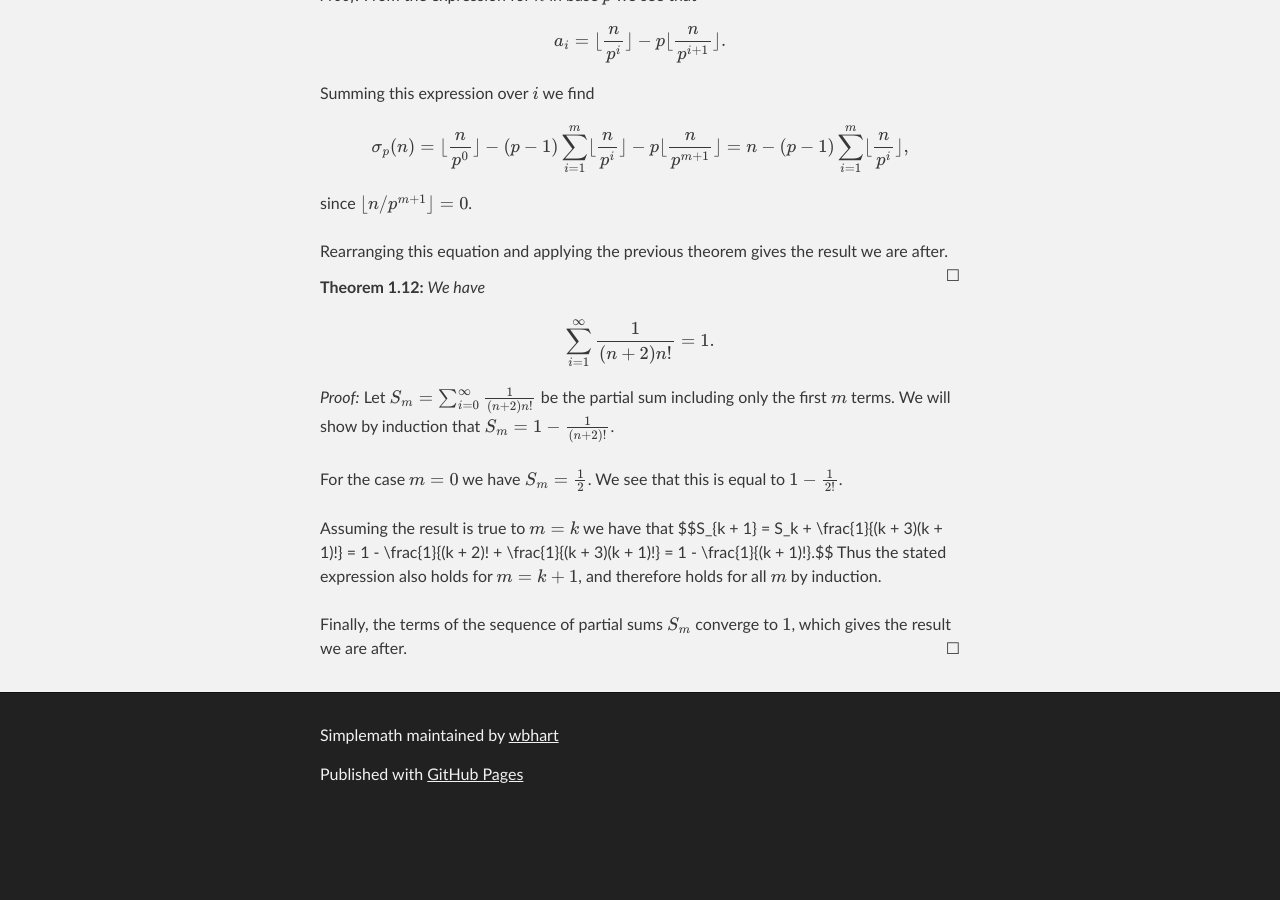
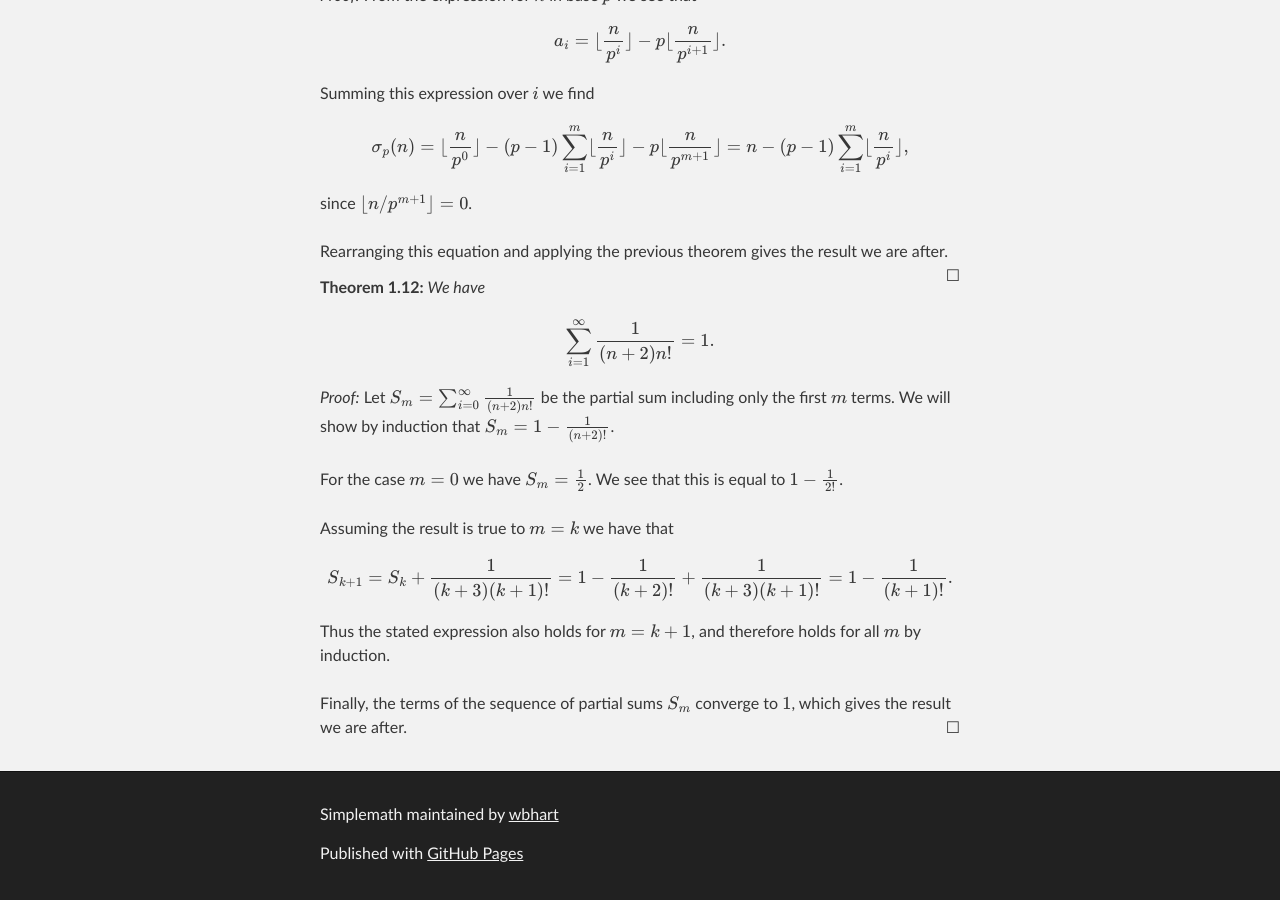
Before and after one commit to wbhart/SimpleMath, a Jekyll site: the page built from factorials.html, in a window 1280 px wide and 900 px high, scrolled down 2600 px. Built offline with Jekyll 4.4.1, drawn with Linux system fonts in a browser that asks for light colours; formulas are drawn with MathJax 3; before the commit the page ends 3421 px from its top, so only the background shows below that.

```diff
--- a/factorials.html
+++ b/factorials.html
@@ -130,7 +130,7 @@ will show by induction that $S_m = 1 - \frac{1}{(n + 2)!}$. </br></br>
 For the case $m = 0$ we have $S_m = \frac{1}{2}$. We see that this is equal to $1 - \frac{1}{2!}$. </br></br>
 
 Assuming the result is true to $m = k$ we have that
-$$S_{k + 1} = S_k + \frac{1}{(k + 3)(k + 1)!} = 1 - \frac{1}{(k + 2)! + \frac{1}{(k + 3)(k + 1)!}
+$$S_{k + 1} = S_k + \frac{1}{(k + 3)(k + 1)!} = 1 - \frac{1}{(k + 2)!} + \frac{1}{(k + 3)(k + 1)!}
 = 1 - \frac{1}{(k + 1)!}.$$
 Thus the stated expression also holds for $m = k + 1$, and therefore holds for all $m$ by induction. </br></br>
 
```
